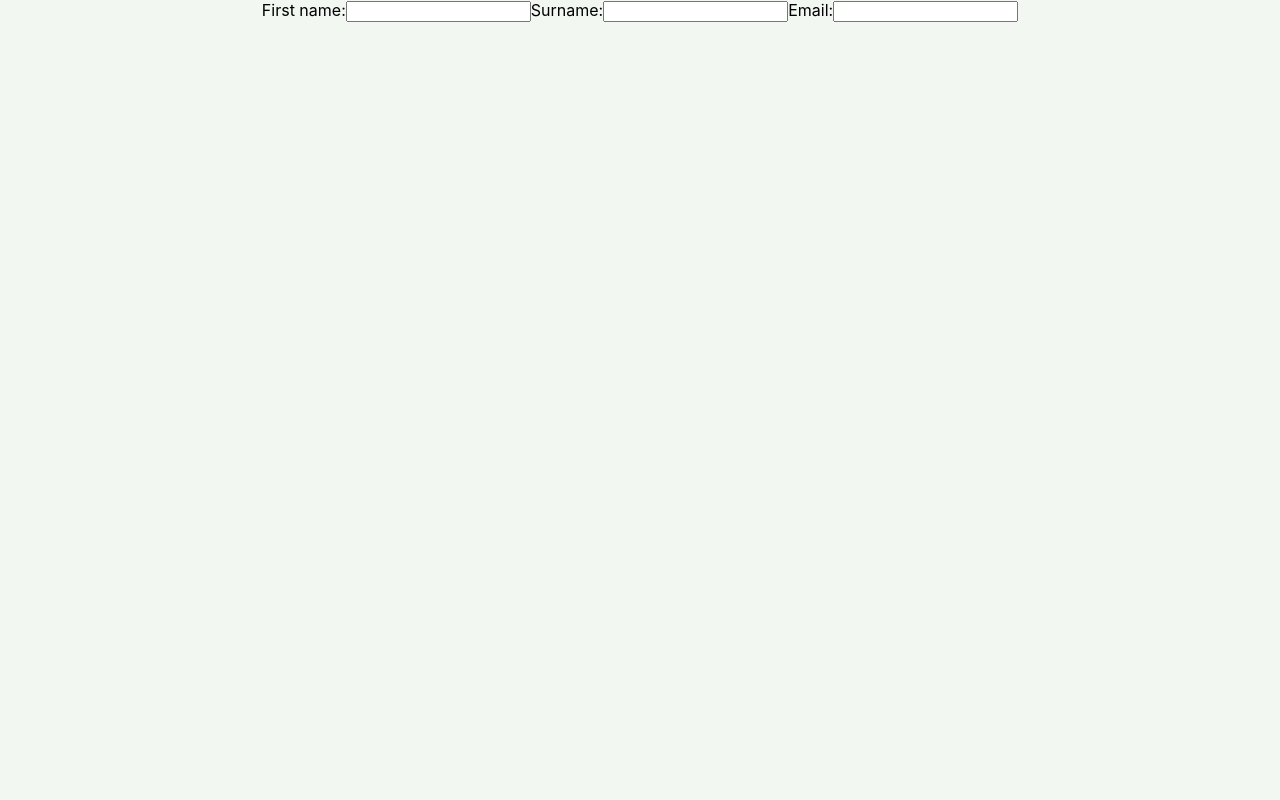
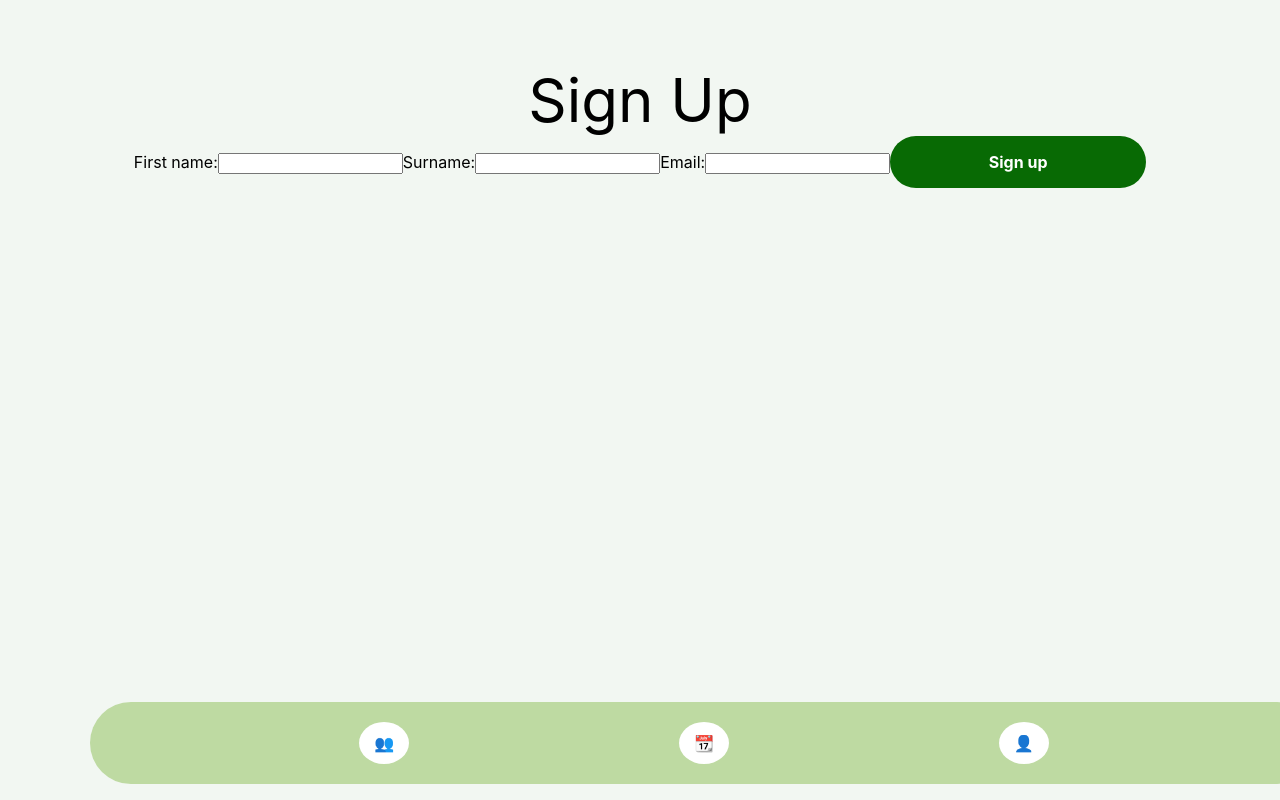
Before and after one commit to PAZHames/WhoCares, a React (Create React App) app in the folder my-react-app/: page /signUp in a window 1280 px wide. Built offline with nearby package versions, Linux system fonts and the light colour scheme.

Commit message:
feat: added submit button to new user form, including isLoading state
applied same styling as primary sign up button on homepage - should apply styling at higher level

```diff
--- a/my-react-app/src/components/NewUserForm.js
+++ b/my-react-app/src/components/NewUserForm.js
@@ -1,4 +1,5 @@
-import { useState } from "react"
+import { useState } from "react";
+import classes from "./NewUserForm.module.css";
 
 
 // should useState be here? Probably not. Probably it should be in the page
@@ -7,10 +8,16 @@ export default function NewUserForm() {
     const [firstName, setFirstName] = useState('')
     const [surname, setSurname] = useState('')
     const [email, setEmail] = useState('')
+    const [isLoading, setIsLoading] = useState(false)
+
+const handleSubmit = (e) => {
+    e.preventDefault()
+    // handle submit for form
+}
 
   return (
     <>
-    <form>
+    <form onSubmit={handleSubmit}>
         <label>
             <span>First name:</span>
                 <input
@@ -38,6 +45,11 @@ export default function NewUserForm() {
                 value={email}
                 />
         </label>
+        <button className={classes["btn-primary"]}
+        disabled={isLoading}>
+            {isLoading && <span>Signing up...</span>}
+            {!isLoading && <span>Sign up</span>}
+        </button>
     </form>
     </>
   )
--- /dev/null
+++ b/my-react-app/src/components/NewUserForm.module.css
@@ -0,0 +1,10 @@
+.btn-primary {
+    all: unset;
+    background-color: rgba(8, 106, 4, 1);
+    width: 16rem;
+    margin: 0 auto;
+    padding: 1rem 0;
+    border-radius: 30px;
+    font-weight: bold;
+    color: white;
+  }
--- a/my-react-app/src/pages/Signup.js
+++ b/my-react-app/src/pages/Signup.js
@@ -1,9 +1,17 @@
+import Nav from "../components/Header";
 import NewUserForm from "../components/NewUserForm";
 
 export default function Signup() {
   return (
     <>
-    <NewUserForm/>
+    <div className="container">
+        <div className="title">
+            Sign Up
+        </div>
+        <NewUserForm/>
+        <Nav/>
+    </div>
+
     </>
   )
 }
```
